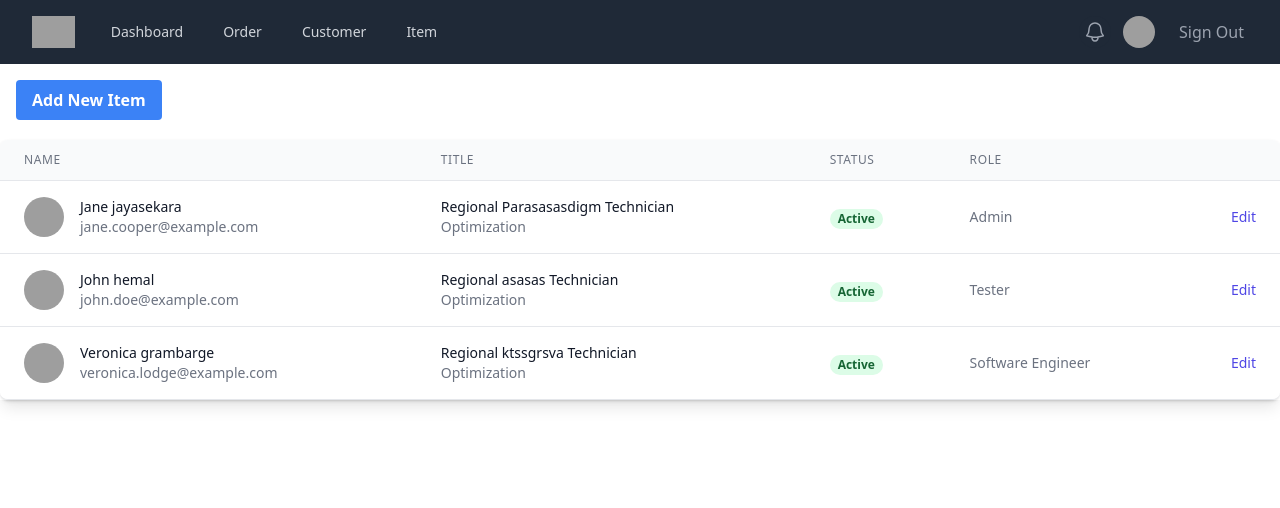
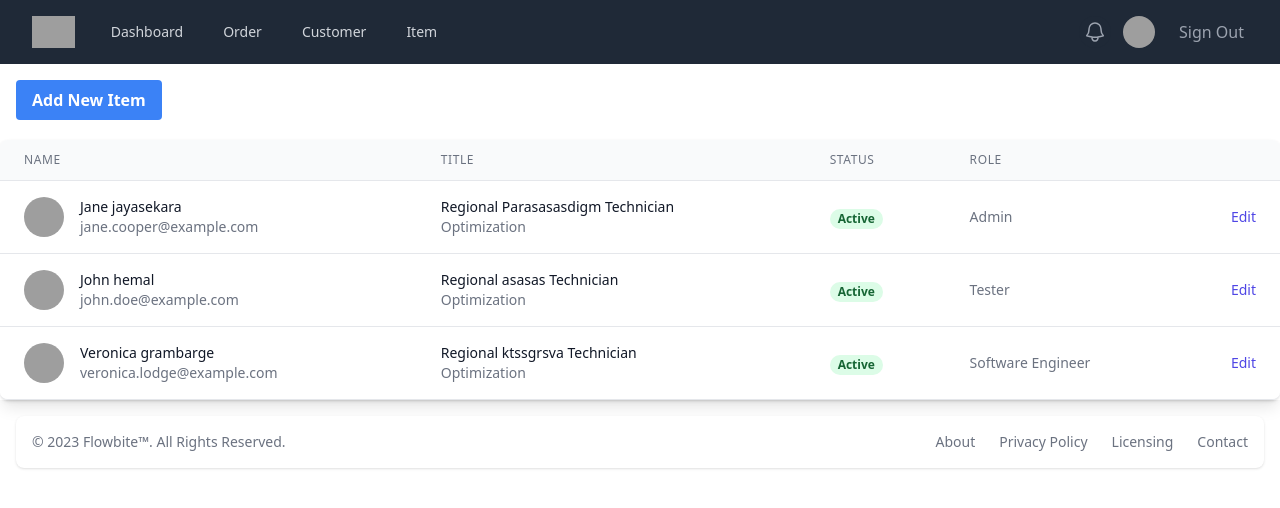
Before and after one commit to savindaJ/RAD, a React (Create React App) app in the folder initializereactproject/: page /item in a window 1280 px wide. Shown: the top 508 px of the page. Built offline with nearby package versions, Linux system fonts and the light colour scheme; grey boxes are pictures that could not be loaded.

Commit message:
add componenets

```diff
--- a/initializereactproject/src/App.tsx
+++ b/initializereactproject/src/App.tsx
@@ -1,6 +1,5 @@
 import { BrowserRouter, Route, Routes } from 'react-router-dom';
 import './App.css';
-import NavBar from './components/NavBar';
 import Home from './pages/Home';
 import Customer from './pages/Customer';
 import Order from './pages/Order';
@@ -11,10 +10,7 @@ function App() {
   return (
     <BrowserRouter>
       <Routes>
-        <Route path="/" element={<Home/>} />
-        <Route path="/customer" element={<Customer/>} />
-        <Route path="/order" element={<Order/>} />
-        <Route path="/item" element={<Item/>} />
+        <Route path="/*" element={<Home/>} />
         <Route path="/login" element={<SignIn/>} />
       </Routes>
     </BrowserRouter>
--- a/initializereactproject/src/pages/Customer.tsx
+++ b/initializereactproject/src/pages/Customer.tsx
@@ -35,7 +35,7 @@ const people = [
 export default function Customer() {
   return (
     <div>
-      <NavBar />
+      {/* <NavBar /> */}
       <div className="flex flex-col">
         <div className="-my-2 overflow-x-auto sm:-mx-6 lg:-mx-8">
           <div className="py-2 align-middle inline-block min-w-full sm:px-6 lg:px-8">
--- /dev/null
+++ b/initializereactproject/src/pages/DashBourd.tsx
@@ -0,0 +1,74 @@
+import React from 'react'
+
+export default function DashBourd() {
+    const features = [
+        { name: "Origin", description: "Designed by Good Goods, Inc." },
+        {
+          name: "Material",
+          description:
+            "Solid walnut base with rare earth magnets and powder coated steel card cover",
+        },
+        { name: "Dimensions", description: '6.25" x 3.55" x 1.15"' },
+        { name: "Finish", description: "Hand sanded and finished with natural oil" },
+        { name: "Includes", description: "Wood card tray and 3 refill packs" },
+        {
+          name: "Considerations",
+          description:
+            "Made from natural materials. Grain and color vary with each item.",
+        },
+      ];
+
+  return (
+     <div className="bg-white">
+        <div className="mx-auto grid max-w-2xl grid-cols-1 items-center gap-x-8 gap-y-16 px-4 py-24 sm:px-6 sm:py-32 lg:max-w-7xl lg:grid-cols-2 lg:px-8">
+          <div>
+            <h2 className="text-3xl font-bold tracking-tight text-gray-900 sm:text-4xl">
+              Technical Specifications
+            </h2>
+            <p className="mt-4 text-gray-500">
+              The walnut wood card tray is precision milled to perfectly fit a
+              stack of Focus cards. The powder coated steel divider separates
+              active cards from new ones, or can be used to archive important
+              task lists.
+            </p>
+
+            <dl className="mt-16 grid grid-cols-1 gap-x-6 gap-y-10 sm:grid-cols-2 sm:gap-y-16 lg:gap-x-8">
+              {features.map((feature) => (
+                <div
+                  key={feature.name}
+                  className="border-t border-gray-200 pt-4"
+                >
+                  <dt className="font-medium text-gray-900">{feature.name}</dt>
+                  <dd className="mt-2 text-sm text-gray-500">
+                    {feature.description}
+                  </dd>
+                </div>
+              ))}
+            </dl>
+          </div>
+          <div className="grid grid-cols-2 grid-rows-2 gap-4 sm:gap-6 lg:gap-8">
+            <img
+              src="https://tailwindui.com/img/ecommerce-images/product-feature-03-detail-01.jpg"
+              alt="Walnut card tray with white powder coated steel divider and 3 punchout holes."
+              className="rounded-lg bg-gray-100"
+            />
+            <img
+              src="https://tailwindui.com/img/ecommerce-images/product-feature-03-detail-02.jpg"
+              alt="Top down view of walnut card tray with embedded magnets and card groove."
+              className="rounded-lg bg-gray-100"
+            />
+            <img
+              src="https://tailwindui.com/img/ecommerce-images/product-feature-03-detail-03.jpg"
+              alt="Side of walnut card tray with card groove and recessed card area."
+              className="rounded-lg bg-gray-100"
+            />
+            <img
+              src="https://tailwindui.com/img/ecommerce-images/product-feature-03-detail-04.jpg"
+              alt="Walnut card tray filled with cards and card angled in dedicated groove."
+              className="rounded-lg bg-gray-100"
+            />
+          </div>
+        </div>
+      </div>
+  )
+}
--- /dev/null
+++ b/initializereactproject/src/pages/Footer.tsx
@@ -0,0 +1,39 @@
+import React from "react";
+
+export default function Footer() {
+  return (
+    <footer className="bg-white rounded-lg shadow m-4 dark:bg-gray-800 footer">
+      <div className="w-full mx-auto max-w-screen-xl p-4 md:flex md:items-center md:justify-between">
+        <span className="text-sm text-gray-500 sm:text-center dark:text-gray-400">
+          © 2023{" "}
+          <a href="https://flowbite.com/" className="hover:underline">
+            Flowbite™
+          </a>
+          . All Rights Reserved.
+        </span>
+        <ul className="flex flex-wrap items-center mt-3 text-sm font-medium text-gray-500 dark:text-gray-400 sm:mt-0">
+          <li>
+            <a href="#" className="hover:underline me-4 md:me-6">
+              About
+            </a>
+          </li>
+          <li>
+            <a href="#" className="hover:underline me-4 md:me-6">
+              Privacy Policy
+            </a>
+          </li>
+          <li>
+            <a href="#" className="hover:underline me-4 md:me-6">
+              Licensing
+            </a>
+          </li>
+          <li>
+            <a href="#" className="hover:underline">
+              Contact
+            </a>
+          </li>
+        </ul>
+      </div>
+    </footer>
+  );
+}
--- a/initializereactproject/src/pages/Home.tsx
+++ b/initializereactproject/src/pages/Home.tsx
@@ -1,77 +1,23 @@
+import { Route, Routes } from "react-router-dom";
 import NavBar from "../components/NavBar";
+import Customer from "./Customer";
+import Order from "./Order";
+import Item from "./Item";
+import DashBourd from "./DashBourd";
+import Footer from "./Footer";
 
-const features = [
-  { name: "Origin", description: "Designed by Good Goods, Inc." },
-  {
-    name: "Material",
-    description:
-      "Solid walnut base with rare earth magnets and powder coated steel card cover",
-  },
-  { name: "Dimensions", description: '6.25" x 3.55" x 1.15"' },
-  { name: "Finish", description: "Hand sanded and finished with natural oil" },
-  { name: "Includes", description: "Wood card tray and 3 refill packs" },
-  {
-    name: "Considerations",
-    description:
-      "Made from natural materials. Grain and color vary with each item.",
-  },
-];
 
 export default function Home() {
   return (
     <>
       <NavBar />
-      <div className="bg-white">
-        <div className="mx-auto grid max-w-2xl grid-cols-1 items-center gap-x-8 gap-y-16 px-4 py-24 sm:px-6 sm:py-32 lg:max-w-7xl lg:grid-cols-2 lg:px-8">
-          <div>
-            <h2 className="text-3xl font-bold tracking-tight text-gray-900 sm:text-4xl">
-              Technical Specifications
-            </h2>
-            <p className="mt-4 text-gray-500">
-              The walnut wood card tray is precision milled to perfectly fit a
-              stack of Focus cards. The powder coated steel divider separates
-              active cards from new ones, or can be used to archive important
-              task lists.
-            </p>
-
-            <dl className="mt-16 grid grid-cols-1 gap-x-6 gap-y-10 sm:grid-cols-2 sm:gap-y-16 lg:gap-x-8">
-              {features.map((feature) => (
-                <div
-                  key={feature.name}
-                  className="border-t border-gray-200 pt-4"
-                >
-                  <dt className="font-medium text-gray-900">{feature.name}</dt>
-                  <dd className="mt-2 text-sm text-gray-500">
-                    {feature.description}
-                  </dd>
-                </div>
-              ))}
-            </dl>
-          </div>
-          <div className="grid grid-cols-2 grid-rows-2 gap-4 sm:gap-6 lg:gap-8">
-            <img
-              src="https://tailwindui.com/img/ecommerce-images/product-feature-03-detail-01.jpg"
-              alt="Walnut card tray with white powder coated steel divider and 3 punchout holes."
-              className="rounded-lg bg-gray-100"
-            />
-            <img
-              src="https://tailwindui.com/img/ecommerce-images/product-feature-03-detail-02.jpg"
-              alt="Top down view of walnut card tray with embedded magnets and card groove."
-              className="rounded-lg bg-gray-100"
-            />
-            <img
-              src="https://tailwindui.com/img/ecommerce-images/product-feature-03-detail-03.jpg"
-              alt="Side of walnut card tray with card groove and recessed card area."
-              className="rounded-lg bg-gray-100"
-            />
-            <img
-              src="https://tailwindui.com/img/ecommerce-images/product-feature-03-detail-04.jpg"
-              alt="Walnut card tray filled with cards and card angled in dedicated groove."
-              className="rounded-lg bg-gray-100"
-            />
-          </div>
-        </div>
-      </div>
+      <Routes>
+      <Route path="/" element={<DashBourd />} />
+        <Route path="/customer" element={<Customer />} />
+        <Route path="/order" element={<Order />} />
+        <Route path="/item" element={<Item />} />
+      </Routes>
+      <Footer />
     </>
   );
 }
--- a/initializereactproject/src/pages/Item.tsx
+++ b/initializereactproject/src/pages/Item.tsx
@@ -35,7 +35,7 @@ const people = [
 export default function Item() {
   return (
     <div>
-      <NavBar />
+      {/* <NavBar /> */}
       <section className="flex flex-end ms-4 mt-4 mb-5 flex-lg-column-reverse">
         <button className="bg-blue-500 hover:bg-blue-700 text-white font-bold py-2 px-4 rounded">Add New Item</button>
       </section>
--- a/initializereactproject/src/pages/Order.tsx
+++ b/initializereactproject/src/pages/Order.tsx
@@ -4,7 +4,7 @@ import NavBar from "../components/NavBar";
 export default function Order() {
   return (
     <div>
-      <NavBar />
+      {/* <NavBar /> */}
       <section className="text-gray-600 body-font">
         <div className="container px-5 py-24 mx-auto">
           <div className="flex flex-col text-center w-full mb-20">
--- /dev/null
+++ b/initializereactproject/src/pages/customer-save/Customer-Save.tsx
@@ -0,0 +1,7 @@
+import React from 'react'
+
+export default function CustomerSave() {
+    return (
+        <div>Customer-Save</div>
+    )
+}
```
Also changed, not shown: initializereactproject/src/components/NavBar.tsx (+44 -27 lines), initializereactproject/src/pages/SignIn.tsx (+35 -29 lines), initializereactproject/src/App.css (line endings or trailing spaces).
